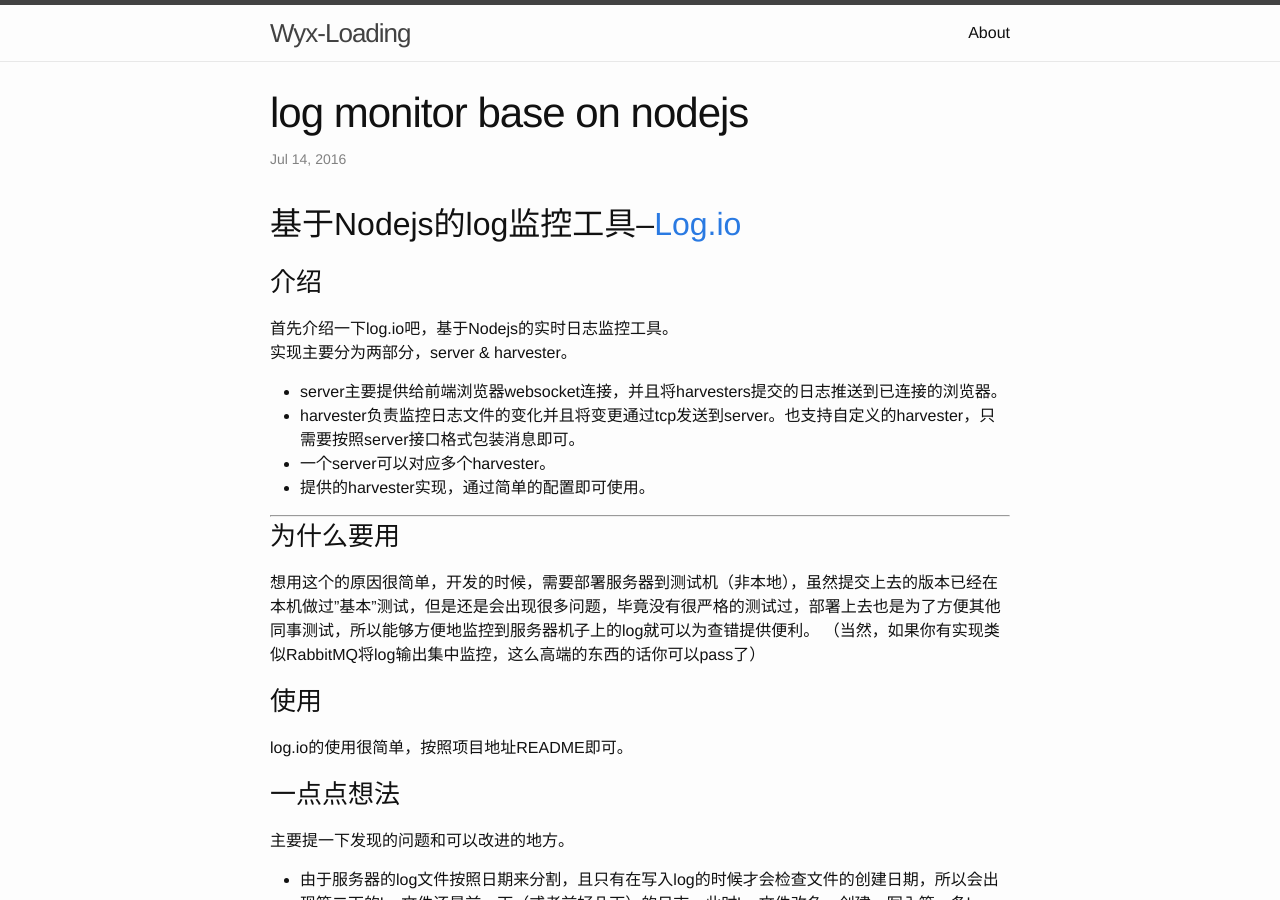
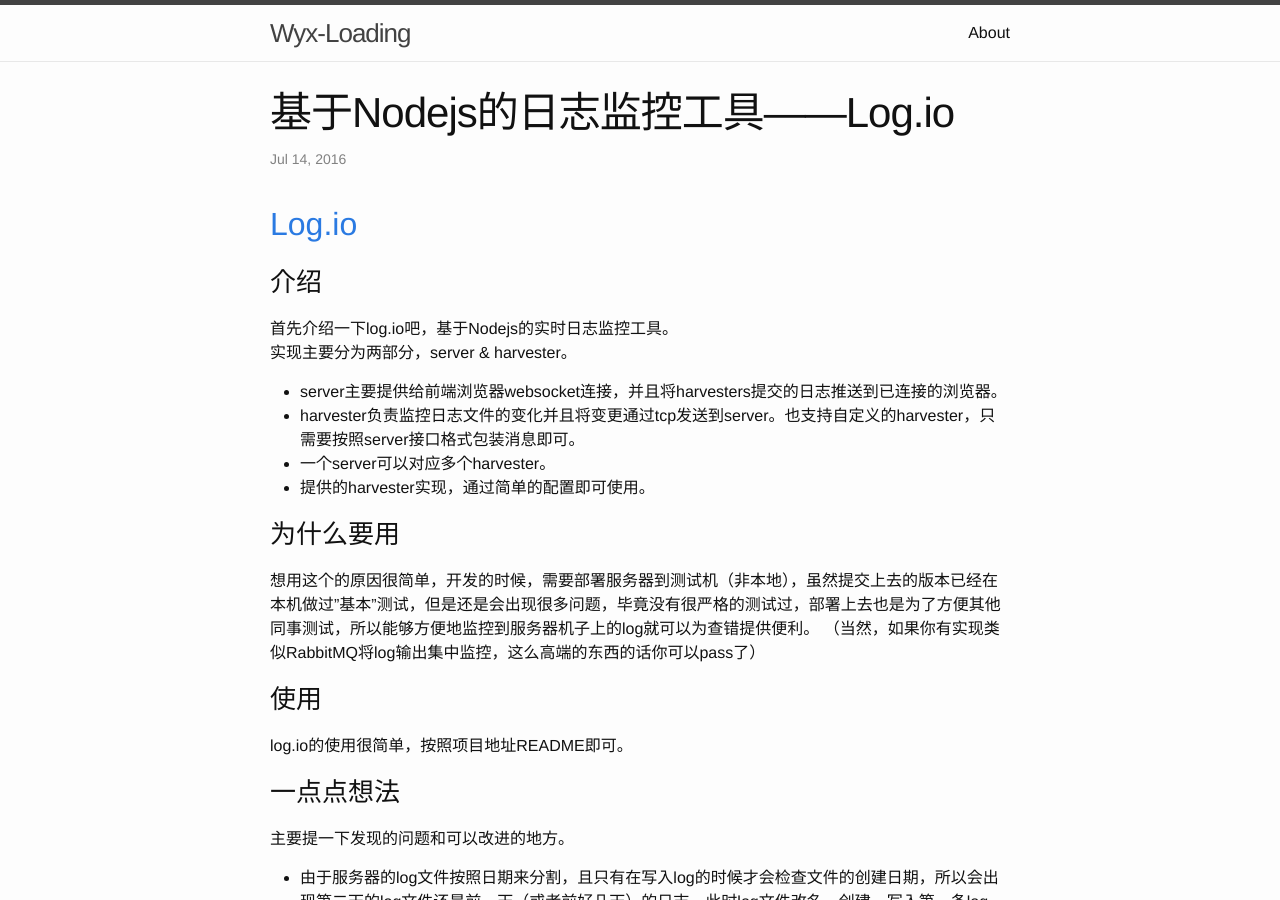
Before and after one commit to wyx-loading/wyx-loading.github.io, a Jekyll site: the page built from _posts/2016-07-14-log-monitor-base-on-nodejs.markdown, in a window 1280 px wide and 900 px high. Built offline with Jekyll 4.4.1, drawn with Linux system fonts in a browser that asks for light colours.

Commit message:
修正title

```diff
--- a/_posts/2016-07-13-build-a-blog-on-github-io.markdown
+++ b/_posts/2016-07-13-build-a-blog-on-github-io.markdown
@@ -1,11 +1,9 @@
 ---
 layout:	post
-title: 	Build a blog on github.io
+title: 	在Github Pages上建立自己的blog
 date:	2016-07-13 13:45:00 +0800
 categories:	['blog', 'jekyll']
 ---
-
-## 在[GitHub Pages][Github Pages]上建立自己的blog
 
 简单几步即可申请到一个个人页面。（Github给每个用户提供的服务，one allow per user）
 我们主要是看，[**Blogging with Jekyll**][Blogging with Jekyll]
--- a/_posts/2016-07-14-log-monitor-base-on-nodejs.markdown
+++ b/_posts/2016-07-14-log-monitor-base-on-nodejs.markdown
@@ -1,11 +1,11 @@
 ---
 layout: post
-title:  log monitor base on nodejs
+title:  基于Nodejs的日志监控工具——Log.io
 date:   2016-07-14 14:47:00 +0800
 categories: ['blog', 'nodejs']
 ---
 
-## 基于Nodejs的log监控工具--[Log.io][Log.io site]
+## [Log.io][Log.io site]
 
 ### 介绍
 
@@ -16,8 +16,6 @@ categories: ['blog', 'nodejs']
  - harvester负责监控日志文件的变化并且将变更通过tcp发送到server。也支持自定义的harvester，只需要按照server接口格式包装消息即可。
  - 一个server可以对应多个harvester。
  - 提供的harvester实现，通过简单的配置即可使用。
-
----
 
 ### 为什么要用
 
```
